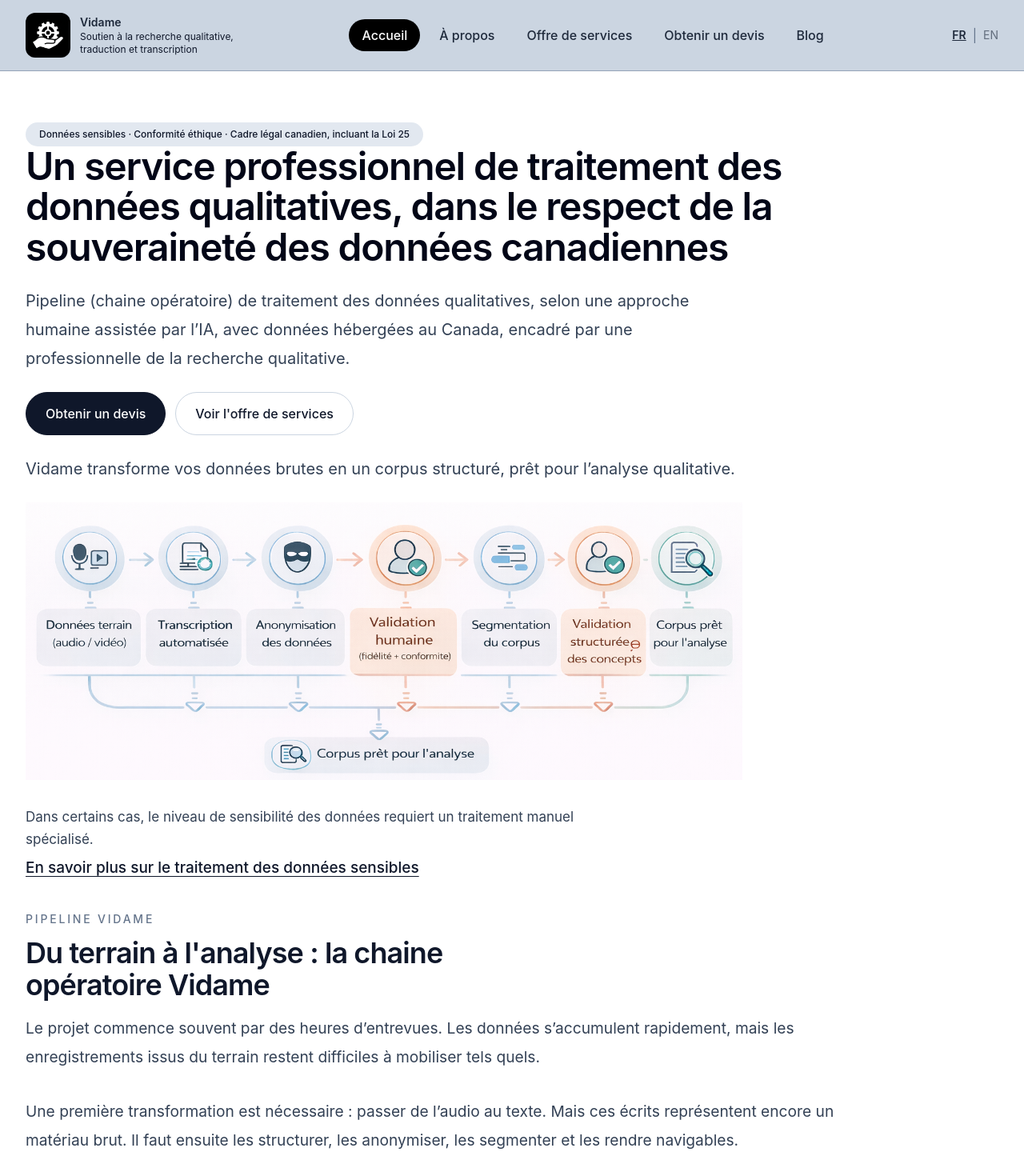
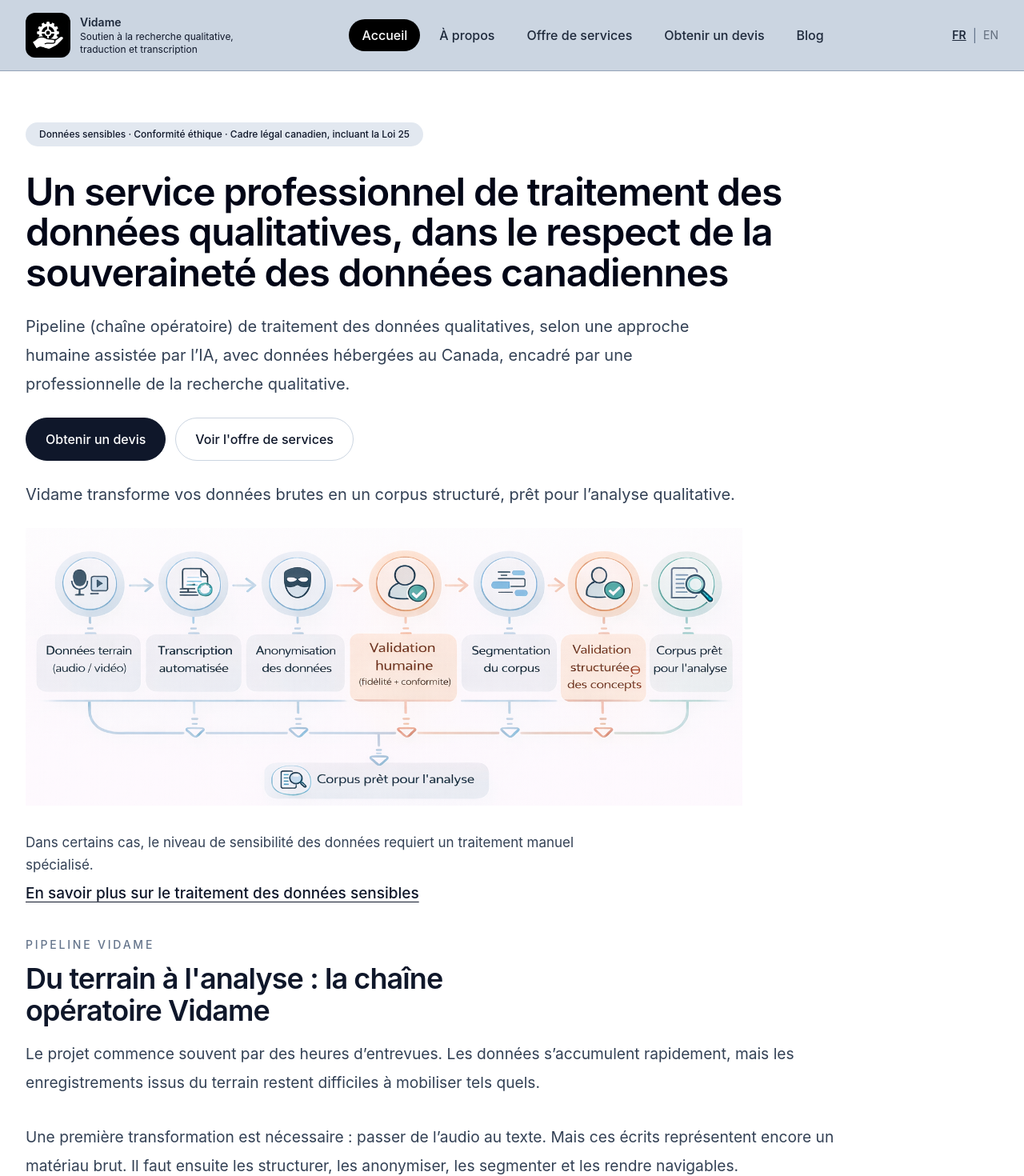
Before and after one commit to momopro21/vidame-recherche, a React (Vite) app: page / in a window 1280 px wide. Shown: the top 1470 px of the page at 80% size. Built offline with nearby package versions, Linux system fonts and the light colour scheme; the HTML template or start-up script is replaced by a standard one.

Commit message:
Update App.tsx

```diff
--- a/src/App.tsx
+++ b/src/App.tsx
@@ -344,7 +344,7 @@ function Shell({
               </div>
             </div>
             <p className="text-sm leading-7 text-slate-600">
-              La chaine opératoire (le pipeline) Vidame est conçue pour préparer les données de
+              La chaîne opératoire (le pipeline) Vidame est conçue pour préparer les données de
               recherche qualitative à analyser.
             </p>
           </div>
@@ -432,7 +432,7 @@ function Accueil({ setPage }: { setPage: (page: string) => void }) {
     <div>
       {/* ===== VIDAME_REPERE_HERO_ACCUEIL ===== */}
       <section className="mx-auto max-w-7xl px-10 pt-18 pb-4 md:px-8 md:pt-16 md:pb-4">
-        <div className="max-w-5xl space-y-08">
+        <div className="max-w-5xl space-y-8">
           {/* ===== VIDAME_REPERE_BADGE_HERO_ACCUEIL ===== */}
           <Badge className="rounded-full bg-slate-200 px-4 py-1.5 text-slate-900 hover:bg-slate-200">
             Données sensibles · Conformité éthique · Cadre légal canadien, incluant la Loi 25
@@ -448,7 +448,7 @@ function Accueil({ setPage }: { setPage: (page: string) => void }) {
 
             {/* ===== VIDAME_REPERE_TEXTE_HERO_ACCUEIL ===== */}
             <p className="max-w-4xl text-lg leading-8 text-slate-700 md:text-xl md:leading-9">
-              Pipeline (chaine opératoire) de traitement des données qualitatives, selon une approche humaine assistée
+              Pipeline (chaîne opératoire) de traitement des données qualitatives, selon une approche humaine assistée
               par l’IA, avec données hébergées au Canada, encadré par une professionnelle de la
               recherche qualitative.
             </p>
@@ -470,7 +470,7 @@ function Accueil({ setPage }: { setPage: (page: string) => void }) {
             </div>
 
             {/* ===== VIDAME_REPERE_PHRASE_FERMETURE_HERO_ACCUEIL ===== */}
-            <p className="mt-06 max-w-4xl text-lg leading-8 text-slate-700 md:text-xl md:leading-9">
+            <p className="mt-6 max-w-4xl text-lg leading-8 text-slate-700 md:text-xl md:leading-9">
               Vidame transforme vos données brutes en un corpus structuré, prêt pour l’analyse
               qualitative.
             </p>
@@ -509,7 +509,7 @@ function Accueil({ setPage }: { setPage: (page: string) => void }) {
           <div className="mt-10">
             <SectionTitle
               eyebrow="PIPELINE VIDAME"
-              title={"Du terrain à l'analyse : la chaine opératoire\u00A0Vidame"}
+              title={"Du terrain à l'analyse : la chaîne opératoire\u00A0Vidame"}
             />
           </div>
 
@@ -656,7 +656,7 @@ function Accueil({ setPage }: { setPage: (page: string) => void }) {
 
           {/* ===== VIDAME_REPERE_TITRE_CHARTE ===== */}
           <h2 className="text-3xl font-semibold text-slate-900 md:text-4xl leading-tight">
-            Pour le raitement des données plus sensibles
+            Pour le traitement des données plus sensibles
           </h2>
 
           {/* ===== VIDAME_REPERE_BLOC_VISUEL_CHARTE ===== */}
@@ -795,7 +795,7 @@ function APropos({ setPage }: { setPage: (page: string) => void }) {
         <div className="space-y-6">
           <div className="text-sm uppercase tracking-[0.2em] text-slate-500">À propos</div>
           <h1 className="text-3xl font-semibold leading-tight text-slate-900 md:text-4xl">
-            Un regard humain aguérri, au coeur des données complexes
+            Un regard humain aguerri, au cœur des données complexes
           </h1>
 
           <p className="text-lg leading-8 text-slate-700">
@@ -1082,7 +1082,7 @@ function ServicesPage({ setPage }: { setPage: (page: string) => void }) {
                   : "border border-slate-300 bg-gradient-to-b from-slate-200 to-slate-300 text-slate-900"
               }`}
             >
-              Chaine opératoire Vidame
+              Chaîne opératoire Vidame
             </button>
           </motion.div>
         </div>
@@ -1197,7 +1197,7 @@ function ServicesPage({ setPage }: { setPage: (page: string) => void }) {
             {/* ===== VIDAME_REPERE_SECTION_PIPELINE_SERVICES ===== */}
             <div className="mb-10 text-center">
               <h2 className="text-2xl font-semibold text-slate-900">Chaîne opératoire Vidame</h2>
-              <p className="mx-auto mt-6 max-w-0xl text-slate-500">
+              <p className="mx-auto mt-6 max-w-2xl text-slate-500">
                 Une séquence de traitement structurée pour transformer un matériau brut en corpus
                 exploitable, traçable et conforme.
               </p>
```
